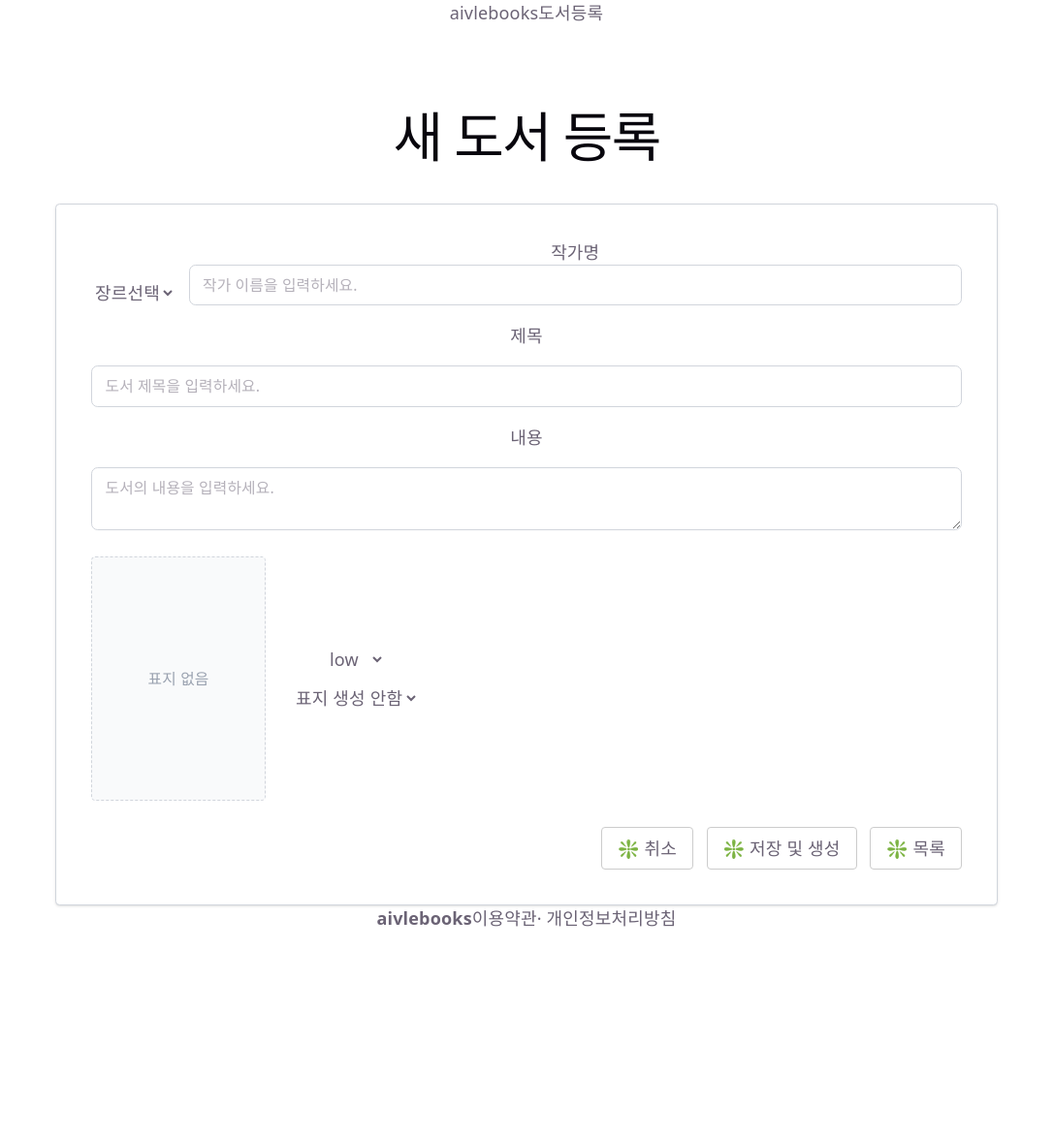
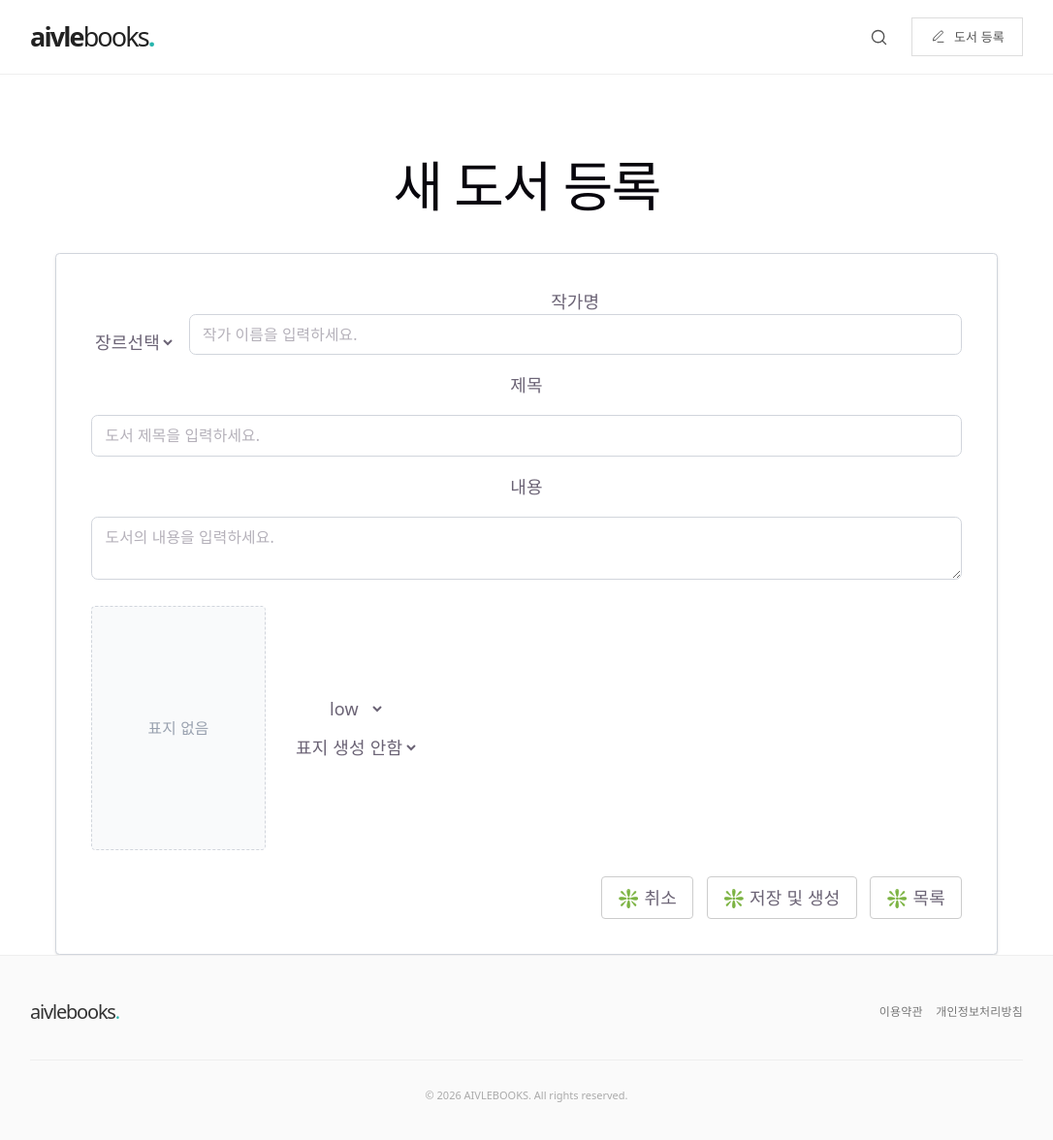
Before and after one commit to wavingwind/KT-AIVLE__MINI-PJ-04__AI-03-10, a React (Vite) app in the folder aivlebooks/: page /books/new in a window 1280 px wide. Shown: the top 1176 px of the page at 97% size, without its empty margins (97-1183 px from the left). Before the commit the page ends 960 px from the top, so only its background shows below. Built offline with nearby package versions, Linux system fonts and the light colour scheme; data requests are answered from the project's data file.

Commit message:
헤더, 푸터 수정

```diff
--- a/aivlebooks/src/components/Footer.jsx
+++ b/aivlebooks/src/components/Footer.jsx
@@ -1,10 +1,39 @@
-function Footer(){
+import { Link } from "react-router";
+
+function Footer() {
     return (
-        <footer className="px-4">
-            <strong>aivlebooks</strong>
-            <span>이용약관· 개인정보처리방침</span>
+        <footer className="w-full border-t border-[#eee] bg-[#fafafa]">
+            <div className="mx-auto w-full max-w-[1024px] px-4 py-10 lg:px-0">
+
+                <div className="flex flex-col items-start justify-between gap-6 sm:flex-row sm:items-center">
+                    <div className="flex flex-col gap-2">
+                        <Link
+                            to="/"
+                            aria-label="AIVLE Books 홈으로 이동"
+                            className="inline-block no-underline"
+                        >
+                            <strong className="text-[20px] font-medium tracking-[-0.06em] text-[#333]">
+                                aivle<span className="font-light">books</span>
+                                <span className="text-[#28b5ad]">.</span>
+                            </strong>
+                        </Link>
+                    </div>
+
+                    <div className="flex items-center gap-3 text-[12px] font-normal text-[#777]">
+                        <span>이용약관</span>
+                        <span>개인정보처리방침</span>
+                    </div>
+                </div>
+
+                <div className="mt-8 border-t border-[#eee] pt-5">
+                    <p className="text-[11px] font-light tracking-normal text-[#aaa]">
+                        © 2026 AIVLEBOOKS. All rights reserved.
+                    </p>
+                </div>
+
+            </div>
         </footer>
-    )
+    );
 }
 
-export default Footer
+export default Footer;
--- a/aivlebooks/src/components/Header.jsx
+++ b/aivlebooks/src/components/Header.jsx
@@ -1,13 +1,81 @@
-function Header({onHome,onCreate}){
+import { Link } from "react-router";
+
+function Header(){
     return (
-        <header className="px-4">
-            <div className="header-innor">
-                <button className="home-button" tybe="button" onClick={onHome}>
-                    aivlebooks
-                    </button>
-                    <button className="button" type="button" onClick={onCreate}>
-                        도서등록
-                    </button>
+        <header className="sticky top-0 z-50 w-full border-b border-[#eee] bg-white/95 backdrop-blur-md">
+            <div className="mx-auto flex h-[76px] w-full max-w-[1024px] items-center justify-between px-4 lg:px-0">
+
+                <Link
+                    to="/"
+                    aria-label="AIVLE Books 홈"
+                    className="flex items-center gap-5"
+                >
+                    <span className="text-[27px] font-semibold tracking-[-0.07em] text-[#222]">
+                        aivle<span className="font-light">books</span>
+                        <span className="text-[#28b5ad]">.</span>
+                    </span>
+                </Link>
+
+                <nav
+                    aria-label="주요 메뉴"
+                    className="flex items-center gap-3"
+                >
+                    <Link
+                        to="/books/search"
+                        aria-label="도서 검색"
+                        title="도서 검색"
+                        className="
+                            flex h-[40px] w-[40px] items-center justify-center
+                            text-[#555] transition-colors duration-200
+                            hover:bg-[#f5f5f5] hover:text-[#28b5ad]
+                        "
+                    >
+                        <svg
+                            width="21"
+                            height="21"
+                            viewBox="0 0 24 24"
+                            fill="none"
+                            stroke="currentColor"
+                            strokeWidth="1.6"
+                            strokeLinecap="round"
+                            strokeLinejoin="round"
+                            aria-hidden="true"
+                        >
+                            <circle cx="11" cy="11" r="7" />
+                            <path d="m20 20-4-4" />
+                        </svg>
+                    </Link>
+
+                    {/* 도서 등록 */}
+                    <Link
+                        to="/books/new"
+                        className="
+                            group flex h-[40px] items-center gap-2
+                            border border-[#ddd] px-4
+                            text-[13px] font-medium text-[#555]
+                            transition-all duration-200
+                            hover:border-[#333] hover:bg-[#333]
+                            hover:text-white
+                        "
+                    >
+                        <svg
+                            width="16"
+                            height="16"
+                            viewBox="0 0 24 24"
+                            fill="none"
+                            stroke="currentColor"
+                            strokeWidth="1.5"
+                            strokeLinecap="round"
+                            strokeLinejoin="round"
+                            aria-hidden="true"
+                        >
+                            <path d="M12 20h9" />
+                            <path d="M16.5 3.5a2.12 2.12 0 0 1 3 3L9 17l-4 1 1-4Z" />
+                        </svg>
+
+                        <span>도서 등록</span>
+                    </Link>
+                </nav>
             </div>
         </header>
     )
```
